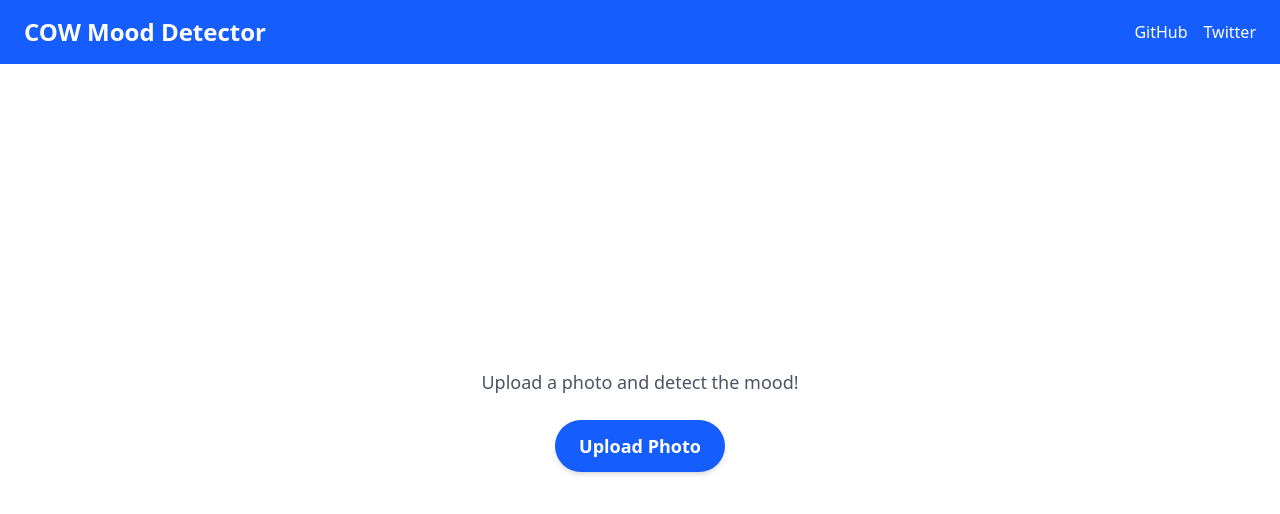
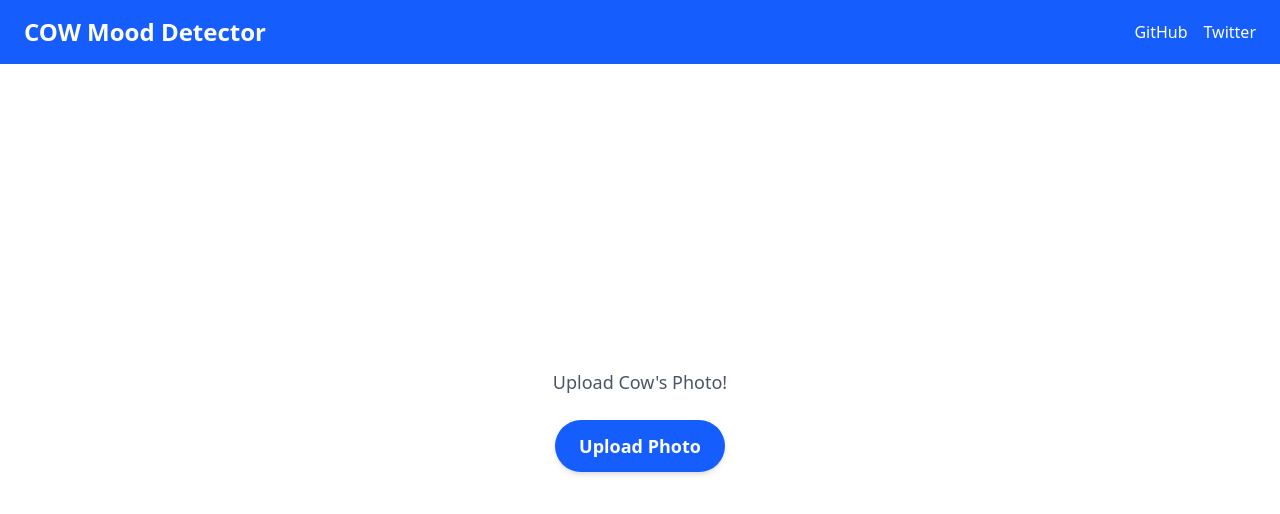
Before and after one commit to Zilan-Hasnath-Lithon/cow-mood-detector, a React (Vite) app: page / in a window 1280 px wide. Shown: the top 514 px of the page. Built offline with nearby package versions, Linux system fonts and the light colour scheme.

Commit message:
Main.jsx

```diff
--- a/src/Components/Main.jsx
+++ b/src/Components/Main.jsx
@@ -50,7 +50,7 @@ const Main = () => {
     return (
         <main className="h-[calc(100vh-64px)] flex flex-col justify-center items-center bg-white p-6 font-sans">
             <p className="text-gray-600 text-center text-lg mb-6">
-                Upload a photo and detect the mood!
+                Upload Cow's Photo!
             </p>
 
             <label className="flex justify-center mb-6">
```
